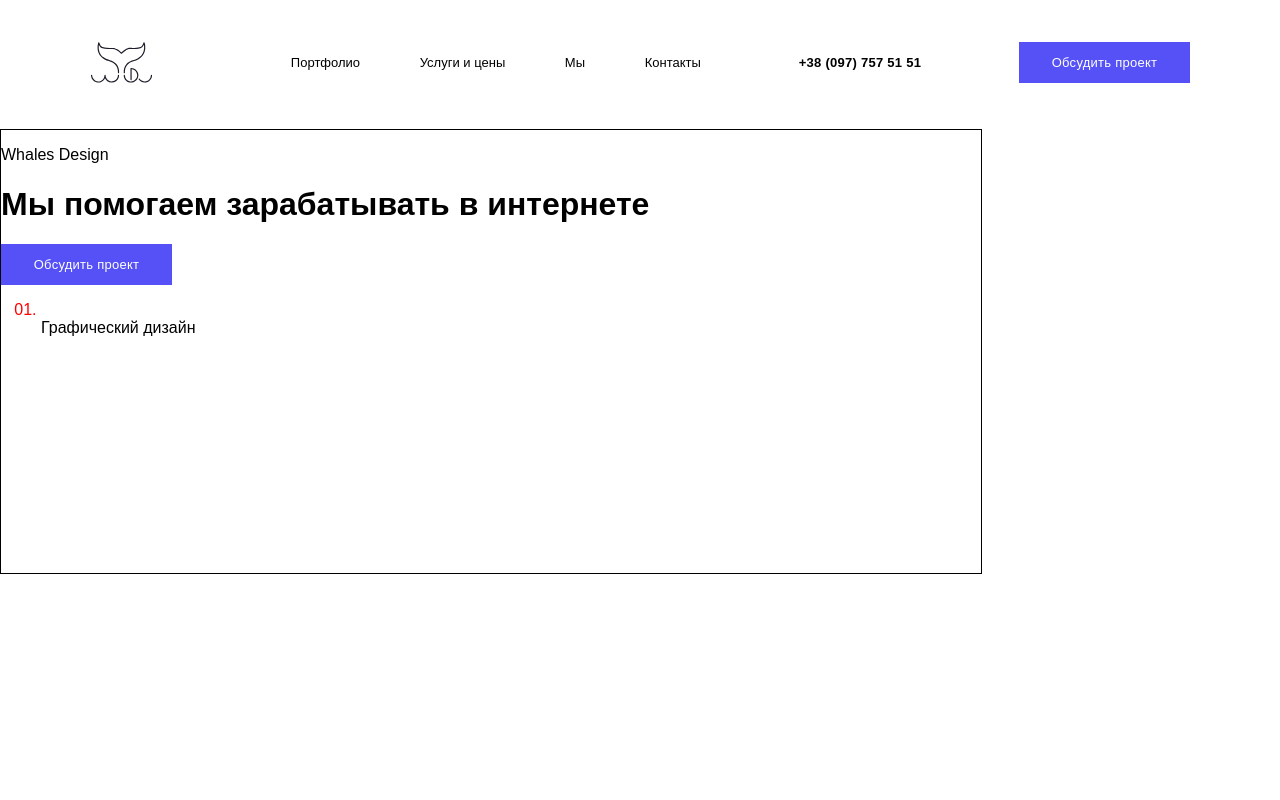
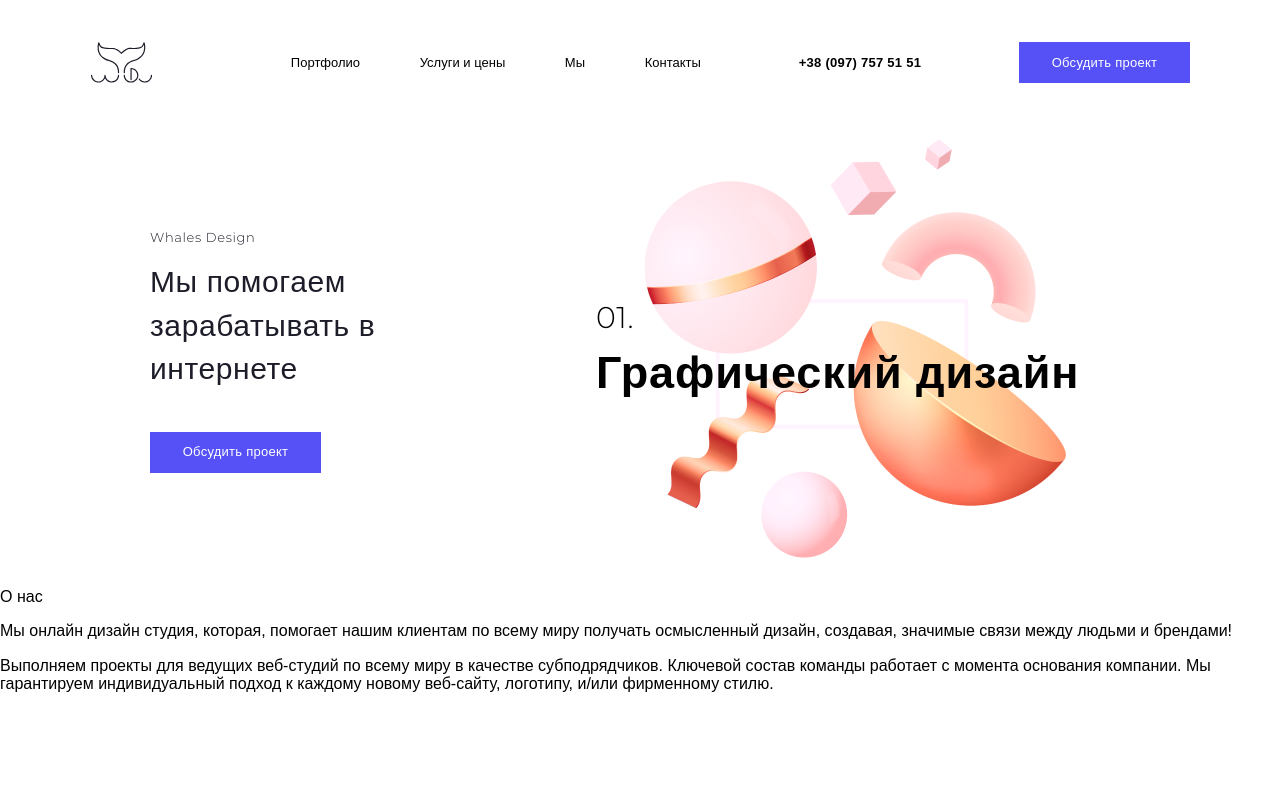
Before and after one commit to Roman178/website-web-studio, a Vue app: page / in a window 1280 px wide. Shown: the top 800 px of the page. Built offline with nearby package versions, Linux system fonts and the light colour scheme; a web font is replaced by a local one.

Commit message:
presentation section is done. separate and create vue components.

```diff
--- a/src/App.vue
+++ b/src/App.vue
@@ -21,6 +21,9 @@ export default {
 <style>
 #app {
   padding-top: 30px;
+  display: flex;
+  flex-direction: column;
+  align-items: center;
   font-family: "Montserrat", Arial, Helvetica, sans-serif;
 }
 </style>
--- /dev/null
+++ b/src/components/Header.vue
@@ -0,0 +1,51 @@
+<template>
+  <header class="header">
+    <img src="../images/logo.svg" alt="logo" />
+    <ul class="header__list">
+      <li>Портфолио</li>
+      <li>Услуги и цены</li>
+      <li>Мы</li>
+      <li>Контакты</li>
+    </ul>
+    <p class="header__phone">+38 (097) 757 51 51</p>
+    <Button textButton="Обсудить проект" />
+  </header>
+</template>
+
+<script>
+import Button from "../components/Button.vue";
+export default {
+  components: { Button },
+  name: "Header",
+};
+</script>
+
+<style scoped>
+.header {
+  margin: auto;
+  width: 1100px;
+  min-height: 65px;
+  display: flex;
+  align-items: center;
+  justify-content: space-between;
+}
+.header__list {
+  margin: 0;
+  min-width: 410px;
+  display: flex;
+  align-items: center;
+  justify-content: space-between;
+  list-style-type: none;
+  font-weight: 500;
+  font-size: 13px;
+  line-height: 16px;
+}
+
+.header__phone {
+  margin: 0;
+  font-weight: bold;
+  font-size: 13px;
+  line-height: 16px;
+  letter-spacing: 0.02em;
+}
+</style>
--- a/src/fonts/fonts.css
+++ b/src/fonts/fonts.css
@@ -2,6 +2,12 @@
   font-family: "Montserrat";
   font-weight: normal;
   src: url("./Montserrat/Montserrat-Regular.ttf");
+}
+
+@font-face {
+  font-family: "Montserrat";
+  font-weight: 300;
+  src: url("./Montserrat/Montserrat-Light.ttf");
 }
 
 @font-face {
--- a/src/pages/HomePage/HomePage.vue
+++ b/src/pages/HomePage/HomePage.vue
@@ -1,47 +1,52 @@
 <template>
   <div>
-    <header class="header">
-      <img src="../../images/logo.svg" alt="logo" />
-      <ul class="list">
-        <li>Портфолио</li>
-        <li>Услуги и цены</li>
-        <li>Мы</li>
-        <li>Контакты</li>
-      </ul>
-      <p class="phone">+38 (097) 757 51 51</p>
-      <Button textButton="Обсудить проект" />
-    </header>
+    <Header />
     <main class="content">
       <section class="presentation">
-        <div>
-          <p>Whales Design</p>
-          <h1>Мы помогаем зарабатывать в интернете</h1>
+        <div class="presentation__main-block">
+          <p class="presentation__subtitle">Whales Design</p>
+          <h1 class="presentation__title">
+            Мы помогаем зарабатывать в интернете
+          </h1>
           <Button textButton="Обсудить проект" />
         </div>
-        <div>
-          <ul class="carousel">
-            <li class="li-item">
-              <br />
-              <span class="item-span">Графический дизайн</span>
-            </li>
-          </ul>
-        </div>
+        <ul class="carousel">
+          <li class="li-item">
+            <p class="li-item-num">01.</p>
+            <p class="li-item-title">Графический дизайн</p>
+          </li>
+        </ul>
       </section>
-      <section class="about"></section>
+      <section class="about">
+        <p>О нас</p>
+        <p>
+          Мы онлайн дизайн студия, которая, помогает нашим клиентам по всему
+          миру получать осмысленный дизайн, создавая, значимые связи между
+          людьми и брендами!
+        </p>
+        <p>
+          Выполняем проекты для ведущих веб-студий по всему миру в качестве
+          субподрядчиков. Ключевой состав команды работает с момента основания
+          компании. Мы гарантируем индивидуальный подход к каждому новому
+          веб-сайту, логотипу, и/или фирменному стилю.
+        </p>
+      </section>
       <section class="completed-projects"></section>
       <section class="briefs"></section>
       <section class="clients"></section>
       <section class="request"></section>
     </main>
-    <footer>Done</footer>
+    <footer></footer>
   </div>
 </template>
 
 <script>
 import Button from "../../components/Button.vue";
+import Header from "../../components/Header.vue";
 export default {
   components: {
     Button,
+    Header,
   },
   name: "HomePage",
 };
@@ -49,53 +54,82 @@ export default {
 
 <style scoped>
 @import url("../../fonts/fonts.css");
-.header {
-  margin: auto;
-  max-width: 1100px;
-  min-height: 65px;
+
+.content {
+  padding-top: 34px;
   display: flex;
+  flex-direction: column;
   align-items: center;
-  justify-content: space-between;
-}
-.list {
-  min-width: 410px;
-  display: flex;
-  align-items: center;
-  justify-content: space-between;
-  list-style-type: none;
-  font-weight: 500;
-  font-size: 13px;
-  line-height: 16px;
-}
-.content {
-  min-height: 200vh;
-  padding-top: 34px;
 }
 
-.phone {
-  font-weight: bold;
+.presentation {
+  display: flex;
+  justify-content: space-between;
+  align-items: center;
+  width: 980px;
+  min-height: 443px;
+  /* border: 1px solid black; */
+}
+
+.presentation__main-block {
+  max-width: 261px;
+}
+
+.presentation__subtitle {
+  margin: 0 0 13px 0;
+  font-weight: 300;
   font-size: 13px;
-  line-height: 16px;
+  line-height: 145%;
+  letter-spacing: 0.05em;
+  color: #1c1d28;
+}
+
+.presentation__title {
+  margin: 0 0 41px 0;
+  font-weight: 500;
+  font-size: 30px;
+  line-height: 145%;
+  letter-spacing: 0.02em;
+  color: #1c1d28;
+}
+
+.carousel {
+  list-style-type: none;
+  display: flex;
+  margin: 0;
+  padding: 0;
+  max-width: 534px;
+  width: 100%;
+  min-height: 443px;
+}
+
+.li-item {
+  background-size: contain;
+  background-repeat: no-repeat;
+  background-position: right center;
+  background-image: url("../../images/present-img.png");
+  display: flex;
+  flex-direction: column;
+  justify-content: center;
+}
+
+.li-item-num {
+  margin: 0;
+  font-style: normal;
+  font-weight: 300;
+  font-size: 30px;
+  line-height: 145%;
   letter-spacing: 0.02em;
 }
 
-.presentation {
-  max-width: 980px;
-  min-height: 443px;
-  border: 1px solid black;
+.li-item-title {
+  margin: 0;
+  font-weight: bold;
+  font-size: 45px;
+  line-height: 145%;
+  letter-spacing: 0.02em;
 }
 
-.carousel {
-  list-style-type: decimal-leading-zero;
+.item-span {
 }
-
-.li-item::marker {
-  color: red;
-}
-
-/* .item-span {
-  position: absolute;
-  left: -15px;
-  top: 15px;
-} */
 </style>
```
